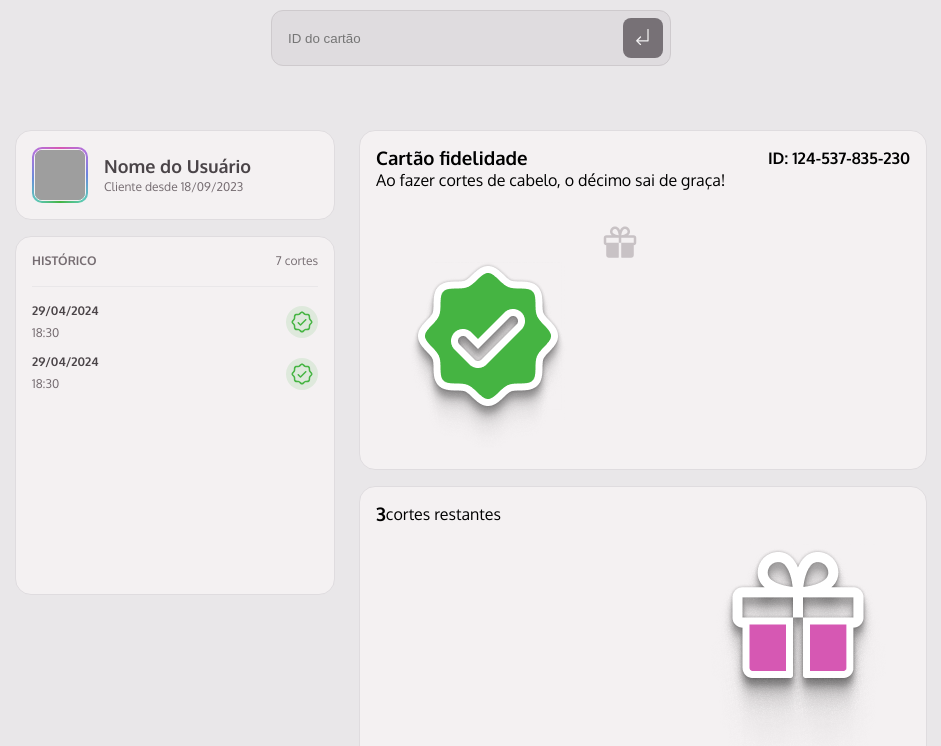
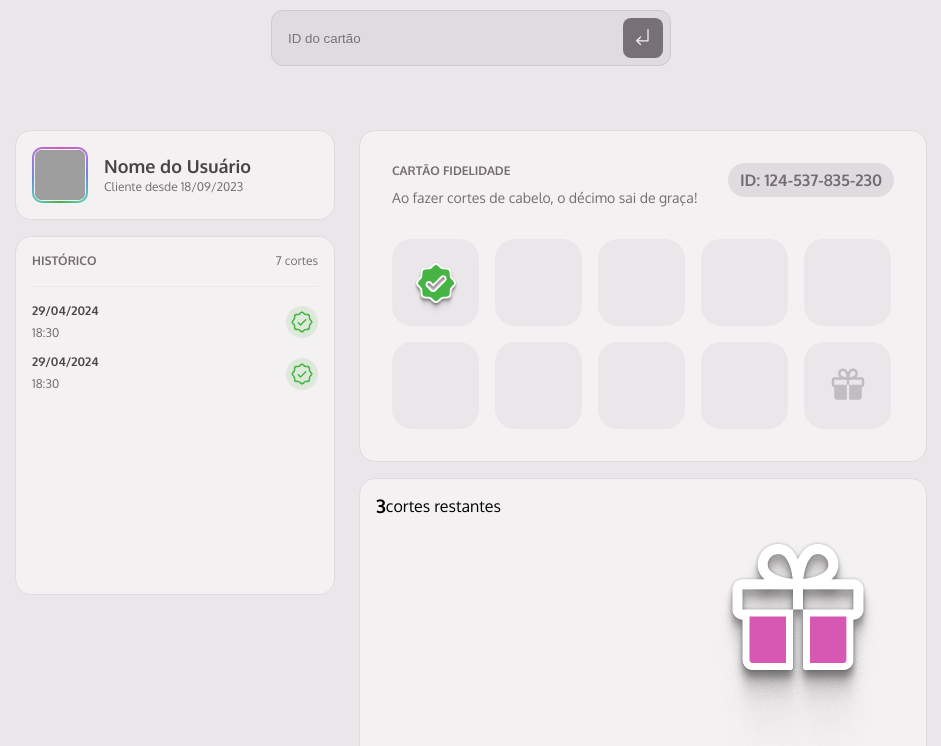
Before and after one commit to santospatrick/projeto-member-club, a website built with webpack: page index.html in a window 1280 px wide. Shown: the part 142-888 px from the top of the page, without its empty margins (169-1110 px from the left). Built offline with nearby package versions, Linux system fonts and the light colour scheme; grey boxes are pictures that could not be loaded.

Commit message:
adiciona mais utils para flexbox e estillos do card de fidelidade

```diff
--- a/index.html
+++ b/index.html
@@ -76,17 +76,31 @@
             </aside>
             <main class="flex flex-column gap-1">
                 <div class="card fidelity flex flex-column gap-2">
-                    <div class="flex space-between">
-                        <div>
-                            <h3 class="subtitle">Cartão fidelidade</h3>
-                            <p>Ao fazer cortes de cabelo, o décimo sai de graça!</p>
+                    <div class="flex items-start space-between">
+                        <div class="flex flex-column gap-0.5">
+                            <h3 class="subtitle-sm text-base-gray-500">Cartão fidelidade</h3>
+                            <p class="text-sm text-base-gray-500">Ao fazer cortes de cabelo, o décimo sai de graça!</p>
                         </div>
                         <h4 class="tag">ID: 124-537-835-230</h4>
                     </div>
-                    <div class="flex flex-wrap">
+                    <div class="flex flex-wrap gap-1">
                         <div class="gray-box">
                             <!-- opcional -->
                             <img src="./src/assets/PinCheck.png" alt="Ícone de verificado verde com sombra">
+                        </div>
+                        <div class="gray-box">
+                        </div>
+                        <div class="gray-box">
+                        </div>
+                        <div class="gray-box">
+                        </div>
+                        <div class="gray-box">
+                        </div>
+                        <div class="gray-box">
+                        </div>
+                        <div class="gray-box">
+                        </div>
+                        <div class="gray-box">
                         </div>
                         <div class="gray-box">
                         </div>
--- a/src/styles/content.css
+++ b/src/styles/content.css
@@ -66,3 +66,35 @@
         background: var(--main---green-0\.12-opacity);
     }
 }
+
+/* Fidelidade */
+.fidelity {
+    padding: 2rem;
+
+    & .tag {
+        display: flex;
+        align-items: center;
+        background: var(--base---gray-300);
+        color: var(--base---gray-500);
+        border-radius: 100px;
+        padding-inline: 0.75rem;
+        padding-block: 0.375rem;
+    }
+
+    & .gray-box {
+        display: grid;
+        place-items: center;
+        height: 87px;
+        width: 87px;
+        border-radius: 20px;
+        background: var(--base---gray-200);
+
+        img {
+            width: 64px;
+        }
+
+        &:last-child img {
+            width: 40px;
+        }
+    }
+}
--- a/src/styles/global.css
+++ b/src/styles/global.css
@@ -68,8 +68,16 @@ body {
     flex-direction: column;
 }
 
+.flex-wrap {
+    flex-wrap: wrap;
+}
+
 .space-between {
     justify-content: space-between;
+}
+
+.items-start {
+    align-items: flex-start;
 }
 
 .items-center {
@@ -91,3 +99,11 @@ body {
 .gap-0\.75 {
     gap: 0.75rem;
 }
+
+.gap-0\.5 {
+    gap: 0.5rem;
+}
+
+.gap-0\.25 {
+    gap: 0.25rem;
+}
```
